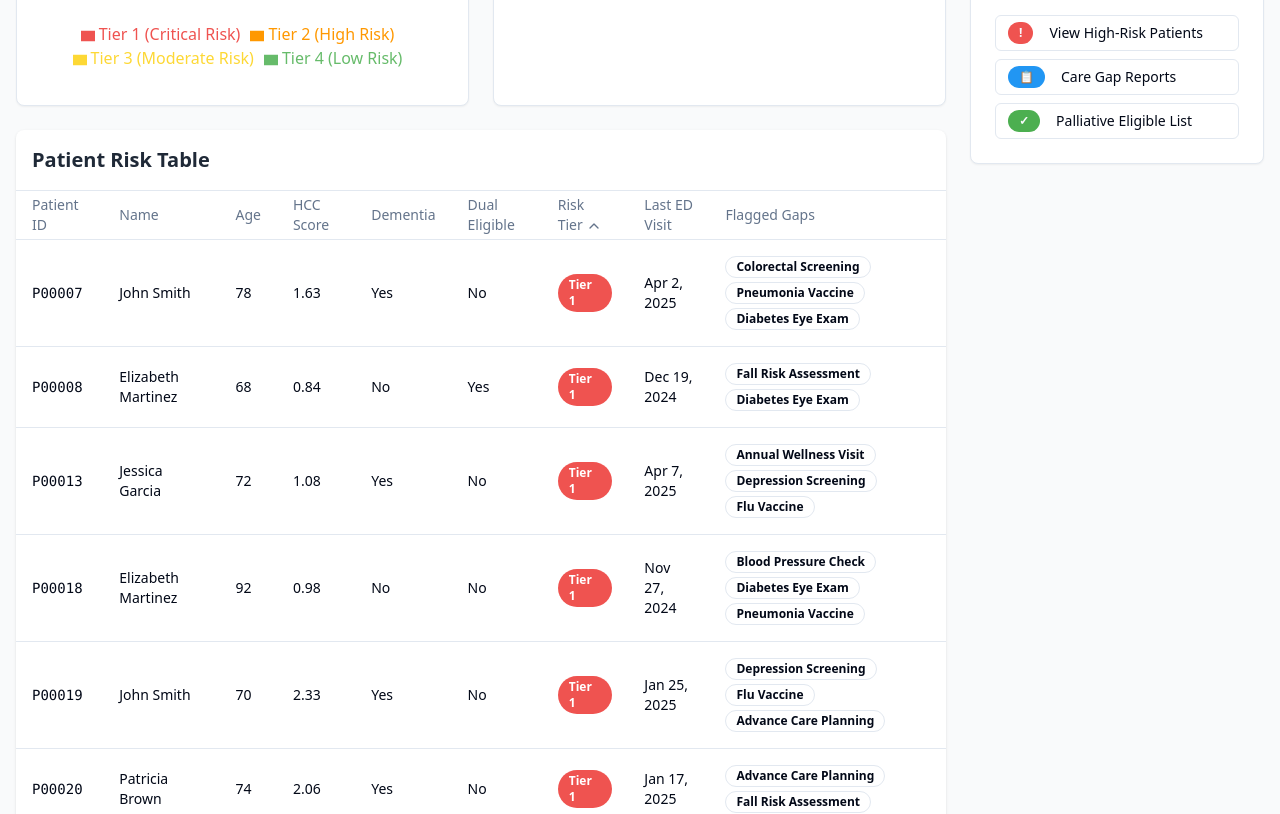
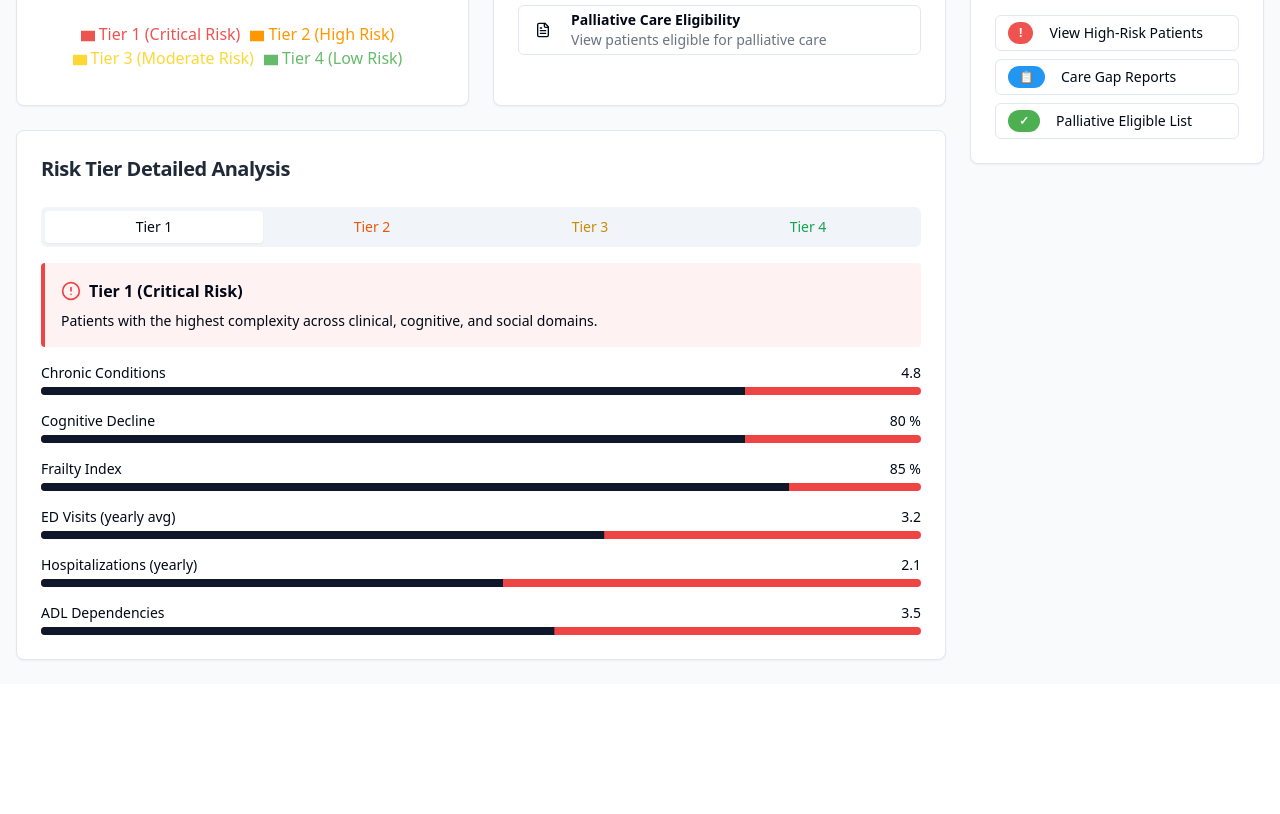
Before and after one commit to mukulsonker/curana-risk-compass, a React (Vite) app: page / in a window 1280 px wide. Shown: the part 620-1434 px from the top of the page. After the commit the page ends 1304 px from the top, so only its background shows below. Built offline with nearby package versions, Linux system fonts and the light colour scheme.

Commit message:
Refactor dashboard and add tier breakdown
Move patient table to separate page and add tier breakdown widget.

```diff
--- a/src/App.tsx
+++ b/src/App.tsx
@@ -9,6 +9,7 @@ import NotFound from "./pages/NotFound";
 import RiskTierDefinitions from "./pages/RiskTierDefinitions";
 import CareGapReports from "./pages/CareGapReports";
 import PalliativeEligibility from "./pages/PalliativeEligibility";
+import PatientRiskTable from "./pages/PatientRiskTable";
 
 const queryClient = new QueryClient();
 
@@ -23,6 +24,7 @@ const App = () => (
           <Route path="/risk-tiers" element={<RiskTierDefinitions />} />
           <Route path="/care-gaps" element={<CareGapReports />} />
           <Route path="/palliative-eligibility" element={<PalliativeEligibility />} />
+          <Route path="/patient-risk-table" element={<PatientRiskTable />} />
           {/* ADD ALL CUSTOM ROUTES ABOVE THE CATCH-ALL "*" ROUTE */}
           <Route path="*" element={<NotFound />} />
         </Routes>
--- /dev/null
+++ b/src/components/TierBreakdownWidget.tsx
@@ -0,0 +1,130 @@
+
+import { useState } from 'react';
+import { Card, CardContent, CardHeader, CardTitle } from '@/components/ui/card';
+import { Tabs, TabsContent, TabsList, TabsTrigger } from '@/components/ui/tabs';
+import { Progress } from '@/components/ui/progress';
+import { AlertCircle, CheckCircle, Info } from 'lucide-react';
+
+interface TierMetric {
+  name: string;
+  value: number;
+  maxValue: number;
+  color: string;
+}
+
+interface TierData {
+  metrics: TierMetric[];
+  description: string;
+  icon: JSX.Element;
+  headerColor: string;
+  title: string;
+}
+
+const TierBreakdownWidget = () => {
+  const [selectedTier, setSelectedTier] = useState<string>('tier1');
+
+  const tierData: Record<string, TierData> = {
+    tier1: {
+      title: 'Tier 1 (Critical Risk)',
+      headerColor: 'bg-red-50 border-l-4 border-l-red-500',
+      icon: <AlertCircle className="h-5 w-5 text-red-500" />,
+      description: 'Patients with the highest complexity across clinical, cognitive, and social domains.',
+      metrics: [
+        { name: 'Chronic Conditions', value: 4.8, maxValue: 6, color: 'bg-red-500' },
+        { name: 'Cognitive Decline', value: 80, maxValue: 100, color: 'bg-red-500' },
+        { name: 'Frailty Index', value: 85, maxValue: 100, color: 'bg-red-500' },
+        { name: 'ED Visits (yearly avg)', value: 3.2, maxValue: 5, color: 'bg-red-500' },
+        { name: 'Hospitalizations (yearly)', value: 2.1, maxValue: 4, color: 'bg-red-500' },
+        { name: 'ADL Dependencies', value: 3.5, maxValue: 6, color: 'bg-red-500' },
+      ]
+    },
+    tier2: {
+      title: 'Tier 2 (High Risk)',
+      headerColor: 'bg-orange-50 border-l-4 border-l-orange-500',
+      icon: <AlertCircle className="h-5 w-5 text-orange-500" />,
+      description: 'Patients with multiple risk factors that suggest moderate to high likelihood of adverse outcomes.',
+      metrics: [
+        { name: 'Chronic Conditions', value: 2.6, maxValue: 6, color: 'bg-orange-500' },
+        { name: 'Cognitive Decline', value: 40, maxValue: 100, color: 'bg-orange-500' },
+        { name: 'Frailty Index', value: 55, maxValue: 100, color: 'bg-orange-500' },
+        { name: 'ED Visits (yearly avg)', value: 1.3, maxValue: 5, color: 'bg-orange-500' },
+        { name: 'Hospitalizations (yearly)', value: 0.8, maxValue: 4, color: 'bg-orange-500' },
+        { name: 'ADL Dependencies', value: 1.2, maxValue: 6, color: 'bg-orange-500' },
+      ]
+    },
+    tier3: {
+      title: 'Tier 3 (Moderate Risk)',
+      headerColor: 'bg-yellow-50 border-l-4 border-l-yellow-400',
+      icon: <Info className="h-5 w-5 text-yellow-600" />,
+      description: 'Generally stable patients with some chronic conditions or social barriers but lower immediate risk.',
+      metrics: [
+        { name: 'Chronic Conditions', value: 1.5, maxValue: 6, color: 'bg-yellow-400' },
+        { name: 'Cognitive Decline', value: 20, maxValue: 100, color: 'bg-yellow-400' },
+        { name: 'Frailty Index', value: 35, maxValue: 100, color: 'bg-yellow-400' },
+        { name: 'ED Visits (yearly avg)', value: 0.5, maxValue: 5, color: 'bg-yellow-400' },
+        { name: 'Hospitalizations (yearly)', value: 0.2, maxValue: 4, color: 'bg-yellow-400' },
+        { name: 'ADL Dependencies', value: 0.7, maxValue: 6, color: 'bg-yellow-400' },
+      ]
+    },
+    tier4: {
+      title: 'Tier 4 (Low Risk)',
+      headerColor: 'bg-green-50 border-l-4 border-l-green-500',
+      icon: <CheckCircle className="h-5 w-5 text-green-500" />,
+      description: 'Low-acuity patients with stable health status, good functional ability, and no urgent social or medical concerns.',
+      metrics: [
+        { name: 'Chronic Conditions', value: 0.7, maxValue: 6, color: 'bg-green-500' },
+        { name: 'Cognitive Decline', value: 5, maxValue: 100, color: 'bg-green-500' },
+        { name: 'Frailty Index', value: 10, maxValue: 100, color: 'bg-green-500' },
+        { name: 'ED Visits (yearly avg)', value: 0.1, maxValue: 5, color: 'bg-green-500' },
+        { name: 'Hospitalizations (yearly)', value: 0, maxValue: 4, color: 'bg-green-500' },
+        { name: 'ADL Dependencies', value: 0.1, maxValue: 6, color: 'bg-green-500' },
+      ]
+    },
+  };
+
+  return (
+    <Card className="bg-white">
+      <CardHeader>
+        <CardTitle className="text-xl text-gray-800">Risk Tier Detailed Analysis</CardTitle>
+      </CardHeader>
+      <CardContent>
+        <Tabs value={selectedTier} onValueChange={setSelectedTier} className="space-y-4">
+          <TabsList className="grid grid-cols-4 w-full">
+            <TabsTrigger value="tier1" className="text-red-600">Tier 1</TabsTrigger>
+            <TabsTrigger value="tier2" className="text-orange-600">Tier 2</TabsTrigger>
+            <TabsTrigger value="tier3" className="text-yellow-600">Tier 3</TabsTrigger>
+            <TabsTrigger value="tier4" className="text-green-600">Tier 4</TabsTrigger>
+          </TabsList>
+
+          {Object.entries(tierData).map(([key, data]) => (
+            <TabsContent key={key} value={key} className="space-y-4">
+              <div className={`p-4 rounded ${data.headerColor}`}>
+                <div className="flex items-center gap-2">
+                  {data.icon}
+                  <h3 className="font-semibold">{data.title}</h3>
+                </div>
+                <p className="mt-2 text-sm">{data.description}</p>
+              </div>
+
+              <div className="space-y-4">
+                {data.metrics.map((metric, index) => (
+                  <div key={index} className="space-y-1">
+                    <div className="flex justify-between text-sm">
+                      <span>{metric.name}</span>
+                      <span className="font-medium">
+                        {metric.value} {metric.name.includes('Index') || metric.name.includes('Decline') ? '%' : ''}
+                      </span>
+                    </div>
+                    <Progress value={(metric.value / metric.maxValue) * 100} className={`h-2 ${metric.color}`} />
+                  </div>
+                ))}
+              </div>
+            </TabsContent>
+          ))}
+        </Tabs>
+      </CardContent>
+    </Card>
+  );
+};
+
+export default TierBreakdownWidget;
--- a/src/components/ui/progress.tsx
+++ b/src/components/ui/progress.tsx
@@ -1,3 +1,6 @@
+
+"use client"
+
 import * as React from "react"
 import * as ProgressPrimitive from "@radix-ui/react-progress"
 
@@ -10,7 +13,7 @@ const Progress = React.forwardRef<
   <ProgressPrimitive.Root
     ref={ref}
     className={cn(
-      "relative h-4 w-full overflow-hidden rounded-full bg-secondary",
+      "relative h-2 w-full overflow-hidden rounded-full bg-primary/20",
       className
     )}
     {...props}
--- a/src/pages/Index.tsx
+++ b/src/pages/Index.tsx
@@ -3,13 +3,13 @@ import { Link } from 'react-router-dom';
 import Header from '@/components/Header';
 import KeyMetricsCard from '@/components/KeyMetricsCard';
 import RiskTierChart from '@/components/RiskTierChart';
-import PatientTable from '@/components/PatientTable';
+import TierBreakdownWidget from '@/components/TierBreakdownWidget';
 import SidebarPanel from '@/components/SidebarPanel';
 import { Button } from '@/components/ui/button';
 import { Card, CardContent, CardHeader, CardTitle } from '@/components/ui/card';
 import { DateRange, FilterState, Patient, KeyMetrics, RiskTierBreakdown, RiskTier } from '@/types/dashboard';
 import { fetchFilteredPatients, getKeyMetrics, getRiskTierBreakdown } from '@/services/mockData';
-import { FileText, PieChart } from 'lucide-react';
+import { FileText, PieChart, List } from 'lucide-react';
 
 const Dashboard = () => {
   const [filters, setFilters] = useState<FilterState>({
@@ -117,6 +117,16 @@ const Dashboard = () => {
                     </Button>
                   </Link>
 
+                  <Link to="/patient-risk-table" className="block">
+                    <Button variant="outline" className="w-full justify-start py-6 text-left">
+                      <List className="mr-3 h-5 w-5" />
+                      <div>
+                        <p className="font-semibold">Patient Risk Table</p>
+                        <p className="text-sm text-gray-500">View detailed patient risk data</p>
+                      </div>
+                    </Button>
+                  </Link>
+
                   <Link to="/care-gaps" className="block">
                     <Button variant="outline" className="w-full justify-start py-6 text-left">
                       <FileText className="mr-3 h-5 w-5" />
@@ -141,7 +151,7 @@ const Dashboard = () => {
             </div>
 
             <div>
-              <PatientTable patients={patients} />
+              <TierBreakdownWidget />
             </div>
           </div>
 
--- /dev/null
+++ b/src/pages/PatientRiskTable.tsx
@@ -0,0 +1,45 @@
+
+import { useState } from 'react';
+import { Link } from 'react-router-dom';
+import { Button } from '@/components/ui/button';
+import { ArrowLeft } from 'lucide-react';
+import PatientTable from '@/components/PatientTable';
+import { FilterState, Patient } from '@/types/dashboard';
+import { fetchFilteredPatients } from '@/services/mockData';
+
+const PatientRiskTable = () => {
+  const [filters] = useState<FilterState>({
+    dateRange: '30',
+    facility: null,
+    state: null,
+    provider: null,
+    riskTier: null,
+    cognitiveImpairment: null,
+    dualStatus: null,
+  });
+
+  const [patients] = useState<Patient[]>(fetchFilteredPatients(filters));
+
+  return (
+    <div className="container p-4 mx-auto space-y-6">
+      <div className="flex items-center space-x-2 mb-6">
+        <Link to="/">
+          <Button variant="outline" size="sm">
+            <ArrowLeft className="mr-2 h-4 w-4" /> Back to Dashboard
+          </Button>
+        </Link>
+      </div>
+
+      <h1 className="text-2xl md:text-3xl font-bold text-gray-800">
+        Patient Risk Table
+      </h1>
+      <p className="text-gray-600 mb-6">
+        Detailed view of all patients with their risk assessment data
+      </p>
+
+      <PatientTable patients={patients} />
+    </div>
+  );
+};
+
+export default PatientRiskTable;
```
